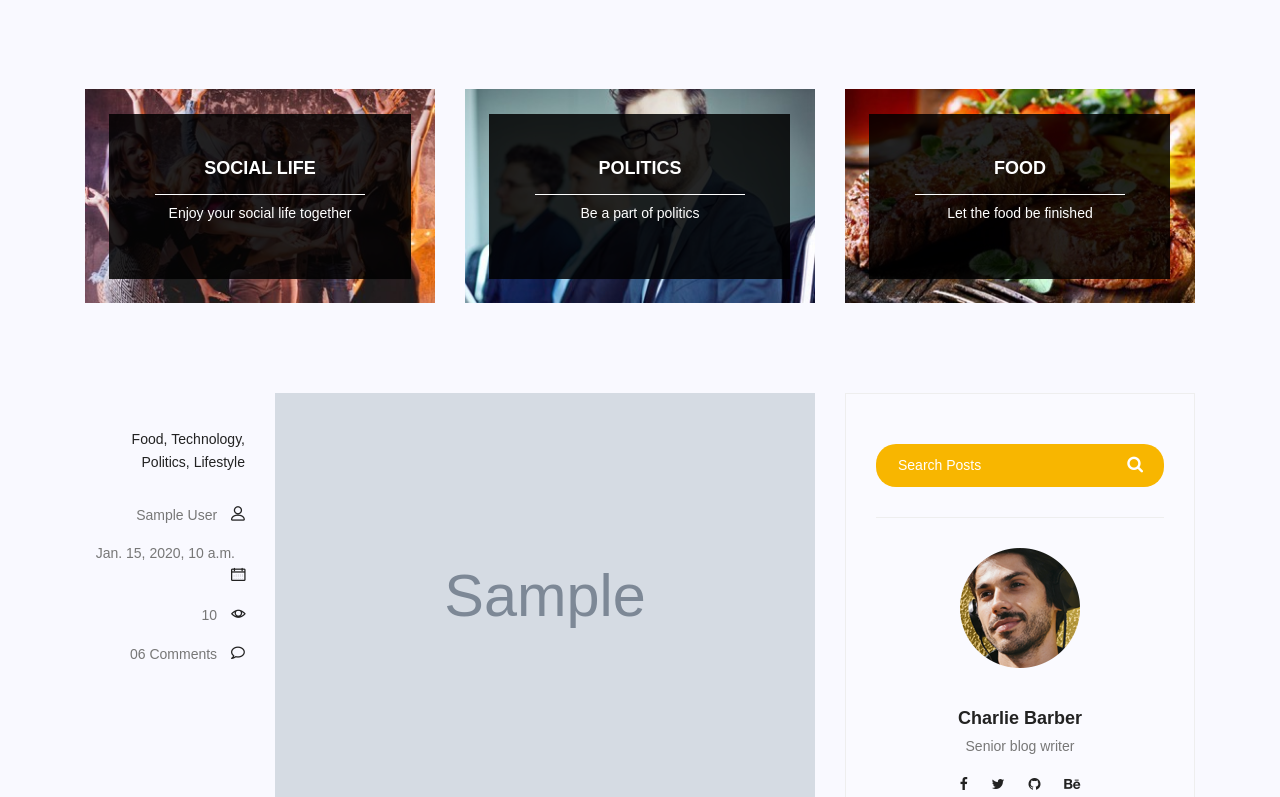
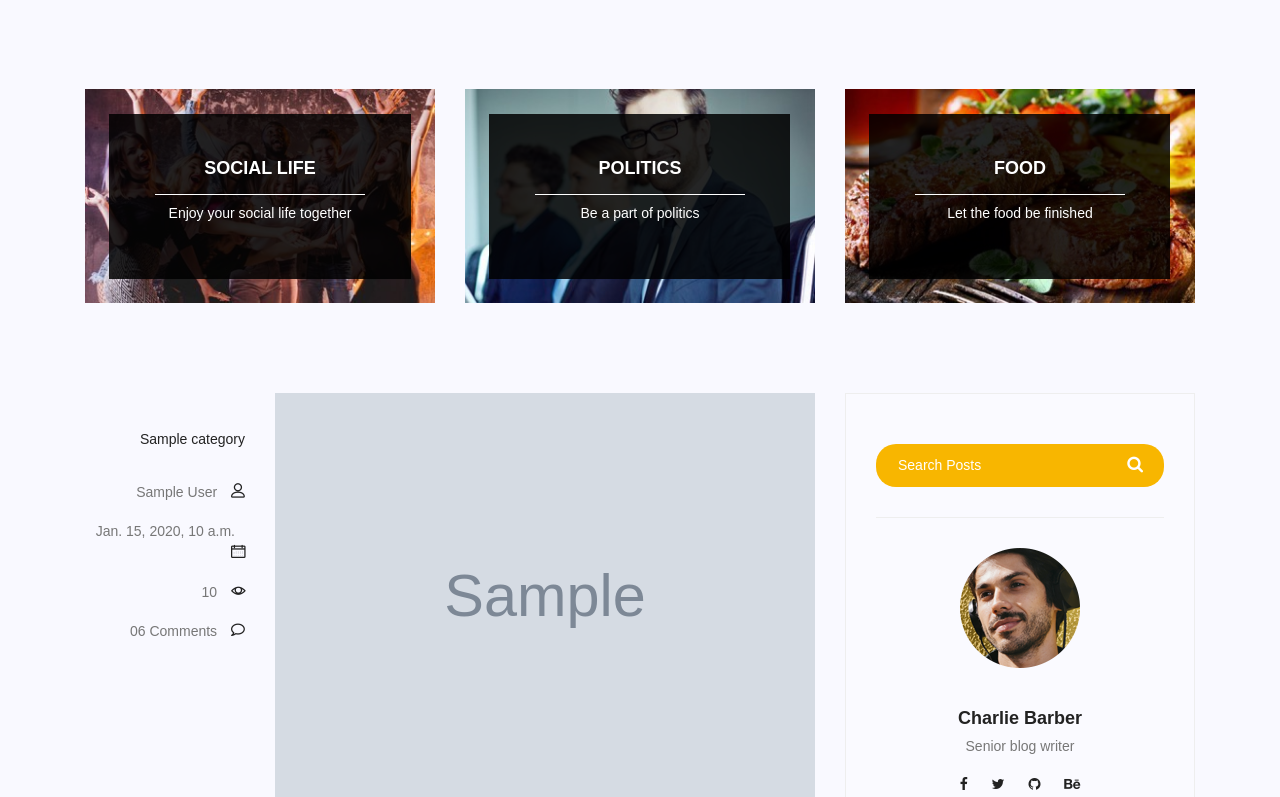
Before and after one commit to amirrafiepur/Panah_Studios, a Django app: page /blog/ in a window 1280 px wide. Shown: the part 631-1428 px from the top of the page. Run offline with Django 5.2, Linux system fonts and the light colour scheme; tables that the repository leaves empty hold one stand-in row (values such as "Sample post"); grey boxes marked "Sample" are stand-in pictures; some libraries are stand-ins or nearby versions.

Commit message:
Panah_Studios_v1.0.1
+added category to posts (no links to  them yet)

```diff
--- a/blog/models.py
+++ b/blog/models.py
@@ -34,7 +34,7 @@ class post(models.Model):
     body = models.TextField()
     image = models.ImageField(upload_to='blog/',default='blog/default.jpg')
     author = models.ForeignKey(User, on_delete=models.CASCADE)
-    post_category = models.ForeignKey(category, on_delete=models.PROTECT)
+    post_category = models.ManyToManyField(category)
     tag = models.ForeignKey(tags, on_delete=models.PROTECT, null=True)
     comment = models.ForeignKey(comments, on_delete=models.CASCADE, null=True)
     def __str__(self):
--- a/templates/blog/blog-home.html
+++ b/templates/blog/blog-home.html
@@ -160,14 +160,14 @@
 						{% for data in datas %}
 						<div class="col-lg-3  col-md-3 meta-details">
 							<ul class="tags">
-								<li><a href="#">Food,</a></li>
-								<li><a href="#">Technology,</a></li>
-								<li><a href="#">Politics,</a></li>
-								<li><a href="#">Lifestyle</a></li>
+								<li><a href="#">{{data.post_category.all|join:", " }}
+									</a></li>
+
 							</ul>
 							<div class="user-details row">
-								<p class="user-name col-lg-12 col-md-12 col-6"><a href="#">{{data.author.get_full_name}}</a> <span
-										class="lnr lnr-user"></span></p>
+								<p class="user-name col-lg-12 col-md-12 col-6"><a
+										href="#">{{data.author.get_full_name}}</a> <span class="lnr lnr-user"></span>
+								</p>
 								<p class="date col-lg-12 col-md-12 col-6"><a href="#">{{data.date_created}}</a> <span
 										class="lnr lnr-calendar-full"></span></p>
 								<p class="view col-lg-12 col-md-12 col-6"><a href="#">{{data.counted_views}}</a> <span
@@ -294,7 +294,8 @@
 							</div>
 						</div>
 						<div class="single-sidebar-widget ads-widget">
-							<a href="#"><img class="img-fluid" src="{% static 'blog_static/img/blog/ads-banner.jpg' %}" alt=""></a>
+							<a href="#"><img class="img-fluid" src="{% static 'blog_static/img/blog/ads-banner.jpg' %}"
+									alt=""></a>
 						</div>
 						<div class="single-sidebar-widget post-category-widget">
 							<h4 class="category-title">Post Catgories</h4>
```
Also changed, not shown: blog/migrations/0003_remove_post_post_category_post_post_category.py (added), webb/migrations/0016_alter_expense_date.py (added).
